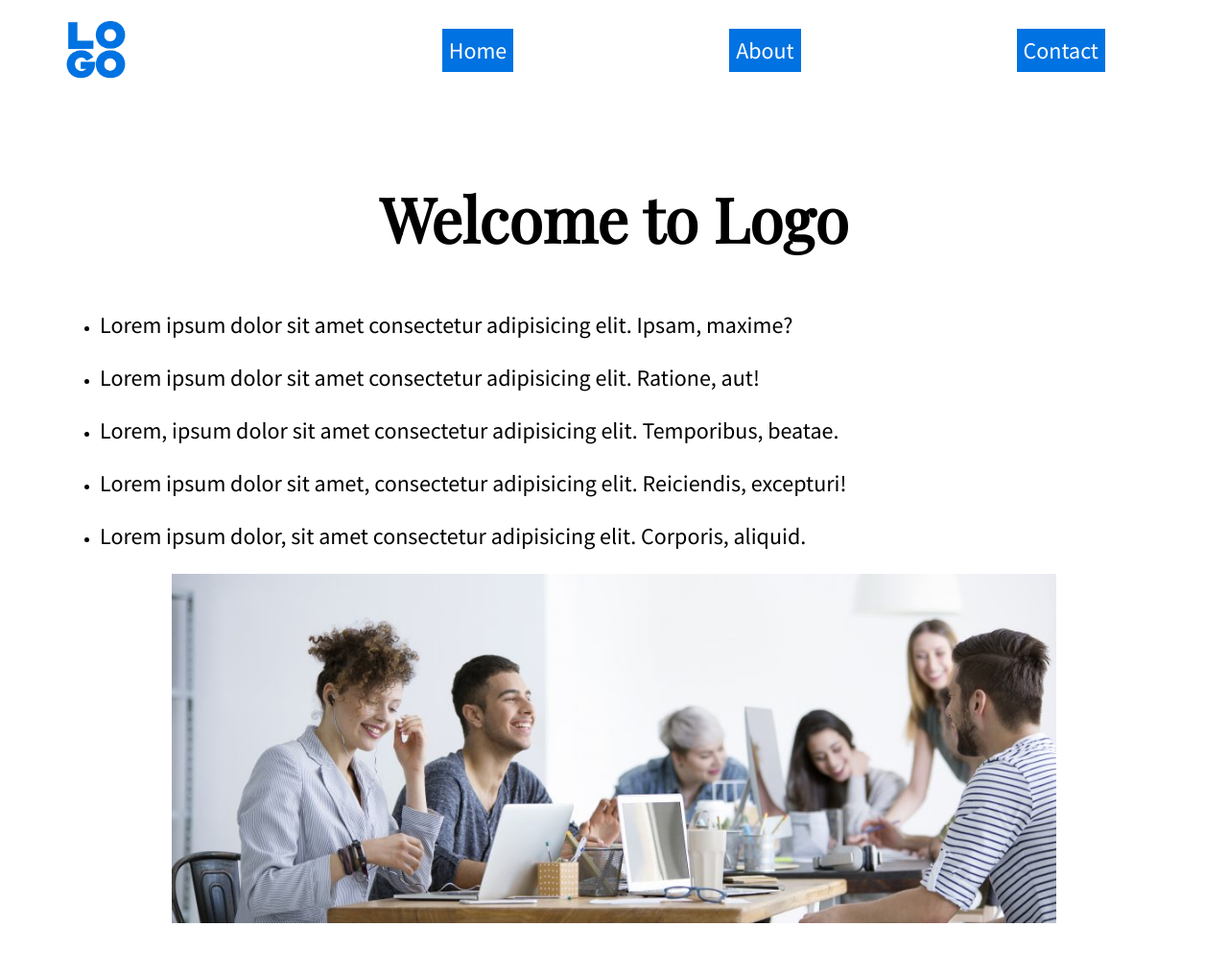
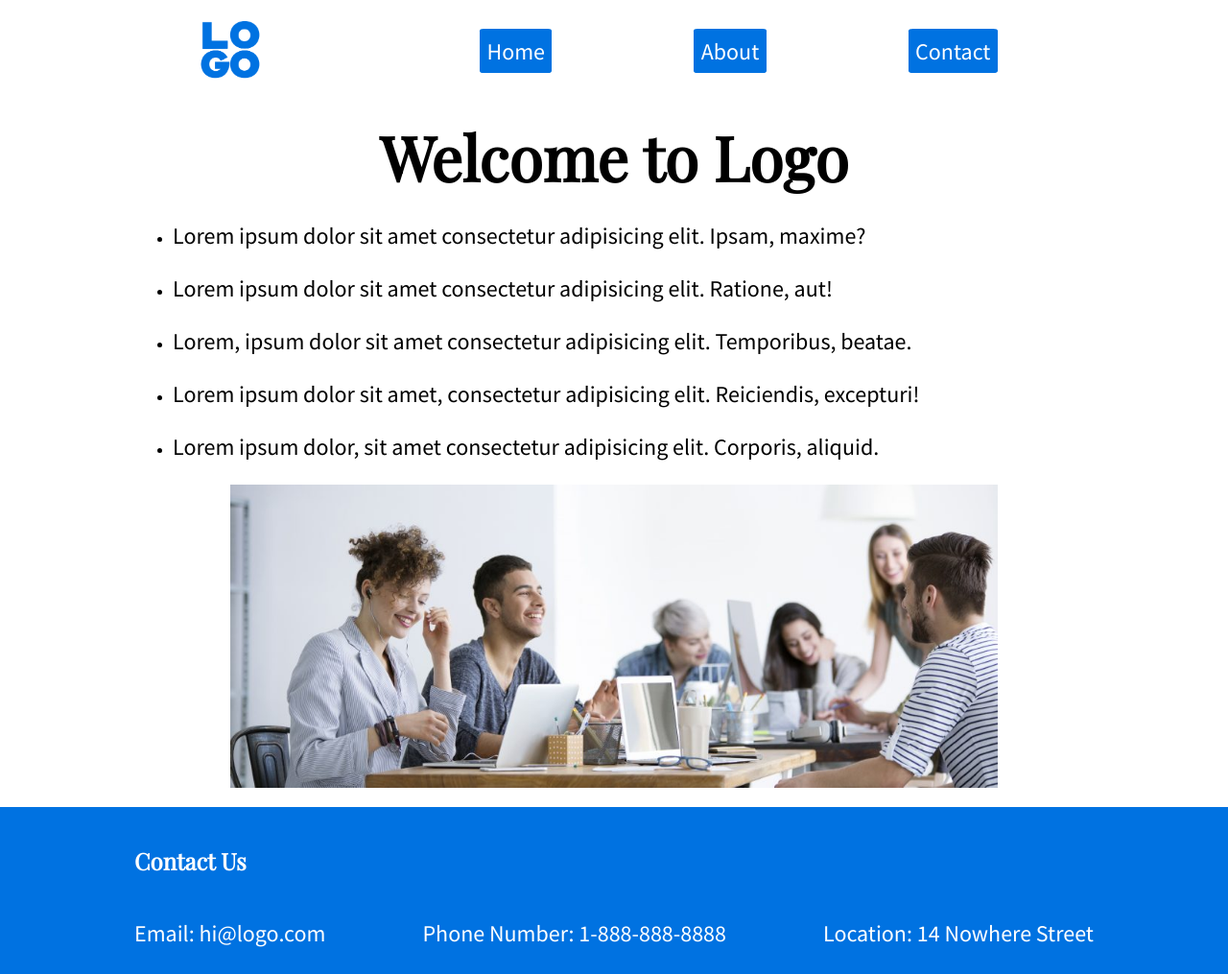
Before and after one commit to prasc/basic-html-page, a plain HTML site: page index.html in a window 1280 px wide. Shown: the top 1015 px of the page at 96% size. Drawn offline with nearby package versions, Linux system fonts and the light colour scheme.

Commit message:
fixed some spacing

```diff
--- a/index.html
+++ b/index.html
@@ -8,7 +8,7 @@
     <link rel="stylesheet" href="styles.css" />
   </head>
   <body>
-    <header>
+    <header class="wrapper">
       <nav class="main-nav">
         <img src="assets/logo-social.png" alt="Company Logo" />
         <ul>
@@ -21,6 +21,7 @@
     <main class="wrapper">
       <section class="welcome">
         <h1>Welcome to Logo</h1>
+        <div class="welcome-list">
           <ul>
             <li>
               <p>
@@ -30,8 +31,8 @@
             </li>
             <li>
               <p>
-              Lorem ipsum dolor sit amet consectetur adipisicing elit. Ratione,
-              aut!
+                Lorem ipsum dolor sit amet consectetur adipisicing elit.
+                Ratione, aut!
               </p>
             </li>
             <li>
@@ -53,6 +54,8 @@
               </p>
             </li>
           </ul>
+        </div>
+
         <img
           src="assets/AdobeStock_196313960-1030x407.jpeg"
           alt="People working at a table, discussing something and laughing."
--- a/styles.css
+++ b/styles.css
@@ -12,7 +12,7 @@ body {
 }
 
 .wrapper {
-  max-width: 1200px;
+  max-width: 1000px;
   width: 90%;
   margin: 0 auto;
 }
@@ -45,9 +45,9 @@ a {
 .main-nav a {
   text-decoration: none;
   font-size: 1.5rem;
-  border: 2px solid rgba(0, 114, 225, 0.8);
   background-color: rgba(0, 114, 225, 1);
-  padding: 5px;
+  padding: 7.5px;
+  border-radius: 5%;
   color: white;
 }
 
@@ -65,12 +65,15 @@ a {
 }
 
 /* welcome section */
+
 .welcome {
-  margin: 5em 0;
+  margin-top: 1rem;
 }
+
 .welcome h1 {
   font-size: 4rem;
   text-align: center;
+  margin: 0;
 }
 
 .welcome p {
@@ -83,6 +86,14 @@ a {
   width: 80%;
   margin: 20px auto;
 }
+
+.welcome-list {
+  display: block;
+  text-align: auto;
+  margin-bottom: 3rem;
+  margin: 0 auto;
+}
+
 /* footer */
 .footer {
   background-color: rgba(0, 114, 225, 1);
```
Lines whose indentation alone changed are shown as unchanged.
